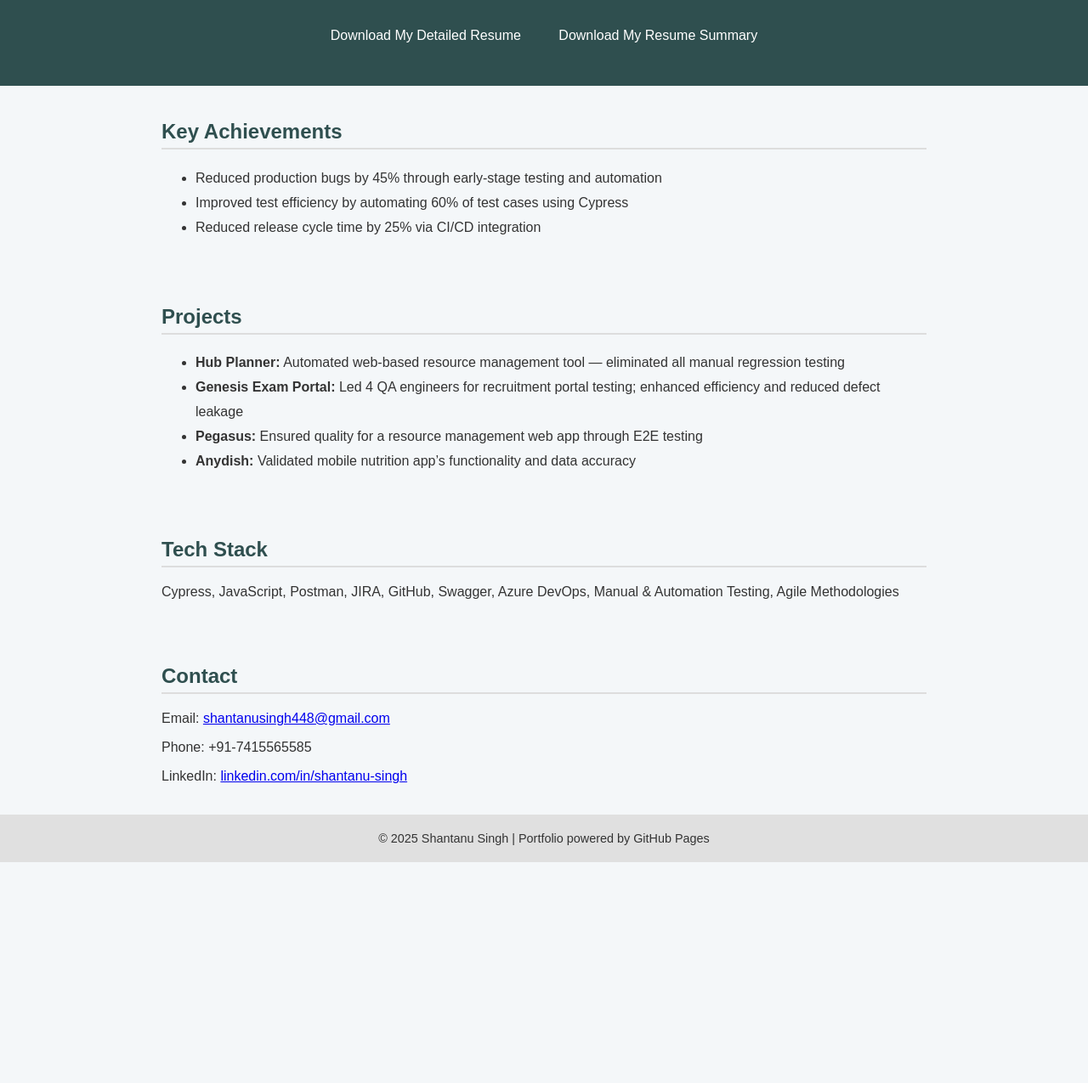
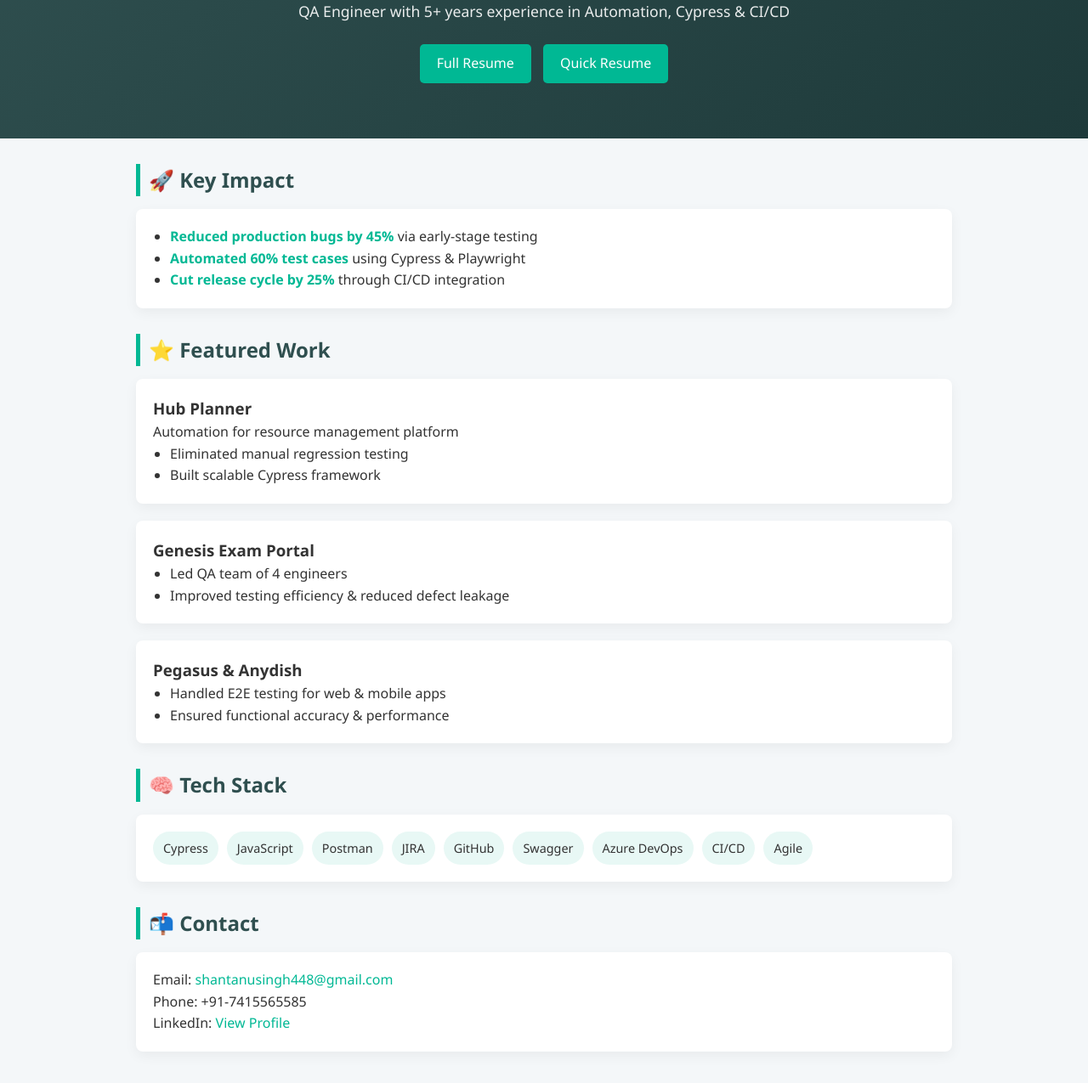
Before and after one commit to TestShanTech/MyPortfolio, a plain HTML site: page index.html in a window 1280 px wide. Shown: the part 135-1410 px from the top of the page at 85% size. Before the commit the page ends 1150 px from the top, so only its background shows below. Drawn offline with Linux system fonts and the light colour scheme.

Commit message:
Update index.html

```diff
--- a/index.html
+++ b/index.html
@@ -4,65 +4,200 @@
   <meta charset="UTF-8" />
   <meta name="viewport" content="width=device-width, initial-scale=1.0" />
   <title>Shantanu Singh | QA Engineer Portfolio</title>
+
   <style>
-    body { font-family: Arial, sans-serif; margin: 0; background: #f4f7f9; color: #333; }
-    header { background-color: #2f4f4f; color: #fff; padding: 40px 20px; text-align: center; }
-    h1 { margin-bottom: 5px; }
-    section { padding: 20px; max-width: 900px; margin: auto; }
-    h2 { border-bottom: 2px solid #ddd; padding-bottom: 5px; color: #2f4f4f; }
-    ul { line-height: 1.8; }
-    a.button {
+    * { margin: 0; padding: 0; box-sizing: border-box; }
+
+    body {
+      font-family: 'Segoe UI', sans-serif;
+      background: #f4f7f9;
+      color: #333;
+      line-height: 1.6;
+    }
+
+    header {
+      background: linear-gradient(135deg, #2f4f4f, #1e3a3a);
+      color: white;
+      padding: 60px 20px;
+      text-align: center;
+    }
+
+    header h1 {
+      font-size: 2.5rem;
+      margin-bottom: 10px;
+    }
+
+    header p {
+      font-size: 1.1rem;
+      opacity: 0.9;
+    }
+
+    .cta-buttons {
+      margin-top: 20px;
+    }
+
+    .button {
       display: inline-block;
-      background: #2f4f4f;
+      background: #00b894;
       color: white;
       padding: 10px 20px;
+      margin: 5px;
       text-decoration: none;
-      margin-top: 10px;
+      border-radius: 5px;
+      transition: 0.3s;
     }
-    footer { text-align: center; padding: 20px; font-size: 0.9em; background: #e0e0e0; }
+
+    .button:hover {
+      background: #019874;
+    }
+
+    section {
+      max-width: 1000px;
+      margin: 30px auto;
+      padding: 0 20px;
+    }
+
+    h2 {
+      margin-bottom: 15px;
+      color: #2f4f4f;
+      border-left: 5px solid #00b894;
+      padding-left: 10px;
+    }
+
+    .card {
+      background: white;
+      padding: 20px;
+      margin-bottom: 20px;
+      border-radius: 8px;
+      box-shadow: 0 5px 15px rgba(0,0,0,0.05);
+      transition: transform 0.2s;
+    }
+
+    .card:hover {
+      transform: translateY(-5px);
+    }
+
+    ul {
+      padding-left: 20px;
+    }
+
+    .highlight {
+      color: #00b894;
+      font-weight: bold;
+    }
+
+    .tech {
+      display: flex;
+      flex-wrap: wrap;
+      gap: 10px;
+    }
+
+    .tech span {
+      background: #e8f8f5;
+      padding: 8px 12px;
+      border-radius: 20px;
+      font-size: 0.9rem;
+    }
+
+    footer {
+      text-align: center;
+      padding: 20px;
+      background: #e0e0e0;
+      margin-top: 40px;
+    }
+
+    a {
+      color: #00b894;
+      text-decoration: none;
+    }
+
+    a:hover {
+      text-decoration: underline;
+    }
+
   </style>
 </head>
+
 <body>
+
 <header>
   <h1>Shantanu Singh</h1>
-    <p>Software QA Engineer | Automation | Cypress | CI/CD | Postman</p>
-    <a href="Resume_QA_ShantanuSingh.pdf" class="button" download>Download My Detailed Resume</a>
-    <a href="Shantanu_Singh_QA_Resume_2025_OnePage.pdf" class="button" download>Download My Resume Summary</a>
+  <p>QA Engineer with 5+ years experience in Automation, Cypress & CI/CD</p>
+
+  <div class="cta-buttons">
+    <a href="Resume_QA_ShantanuSingh.pdf" class="button" download>Full Resume</a>
+    <a href="Shantanu_Singh_QA_Resume_2025_OnePage.pdf" class="button" download>Quick Resume</a>
+  </div>
 </header>
 
 <section>
-    <h2>Key Achievements</h2>
+  <h2>🚀 Key Impact</h2>
+  <div class="card">
     <ul>
-      <li>Reduced production bugs by 45% through early-stage testing and automation</li>
-      <li>Improved test efficiency by automating 60% of test cases using Cypress</li>
-      <li>Reduced release cycle time by 25% via CI/CD integration</li>
+      <li><span class="highlight">Reduced production bugs by 45%</span> via early-stage testing</li>
+      <li><span class="highlight">Automated 60% test cases</span> using Cypress & Playwright</li>
+      <li><span class="highlight">Cut release cycle by 25%</span> through CI/CD integration</li>
     </ul>
+  </div>
 </section>
 
 <section>
-    <h2>Projects</h2>
+  <h2>⭐ Featured Work</h2>
+
+  <div class="card">
+    <h3>Hub Planner</h3>
+    <p>Automation for resource management platform</p>
     <ul>
-      <li><strong>Hub Planner:</strong> Automated web-based resource management tool — eliminated all manual regression testing</li>
-      <li><strong>Genesis Exam Portal:</strong> Led 4 QA engineers for recruitment portal testing; enhanced efficiency and reduced defect leakage</li>
-      <li><strong>Pegasus:</strong> Ensured quality for a resource management web app through E2E testing</li>
-      <li><strong>Anydish:</strong> Validated mobile nutrition app’s functionality and data accuracy</li>
+      <li>Eliminated manual regression testing</li>
+      <li>Built scalable Cypress framework</li>
     </ul>
+  </div>
+
+  <div class="card">
+    <h3>Genesis Exam Portal</h3>
+    <ul>
+      <li>Led QA team of 4 engineers</li>
+      <li>Improved testing efficiency & reduced defect leakage</li>
+    </ul>
+  </div>
+
+  <div class="card">
+    <h3>Pegasus & Anydish</h3>
+    <ul>
+      <li>Handled E2E testing for web & mobile apps</li>
+      <li>Ensured functional accuracy & performance</li>
+    </ul>
+  </div>
+
 </section>
 
 <section>
-    <h2>Tech Stack</h2>
-    <p>Cypress, JavaScript, Postman, JIRA, GitHub, Swagger, Azure DevOps, Manual & Automation Testing, Agile Methodologies</p>
+  <h2>🧠 Tech Stack</h2>
+  <div class="card tech">
+    <span>Cypress</span>
+    <span>JavaScript</span>
+    <span>Postman</span>
+    <span>JIRA</span>
+    <span>GitHub</span>
+    <span>Swagger</span>
+    <span>Azure DevOps</span>
+    <span>CI/CD</span>
+    <span>Agile</span>
+  </div>
 </section>
 
 <section>
-    <h2>Contact</h2>
+  <h2>📬 Contact</h2>
+  <div class="card">
     <p>Email: <a href="mailto:shantanusingh448@gmail.com">shantanusingh448@gmail.com</a></p>
     <p>Phone: +91-7415565585</p>
-    <p>LinkedIn: <a href="https://www.linkedin.com/in/shantanu-singh-b943a81b8">linkedin.com/in/shantanu-singh</a></p>
+    <p>LinkedIn: <a href="https://www.linkedin.com/in/shantanu-singh-b943a81b8">View Profile</a></p>
+  </div>
 </section>
 
 <footer>
-    &copy; 2025 Shantanu Singh | Portfolio powered by GitHub Pages
+  © 2026 Shantanu Singh | Built with ❤️ for QA Excellence
 </footer>
+
 </body>
 </html>
```
Lines whose indentation alone changed are shown as unchanged.
